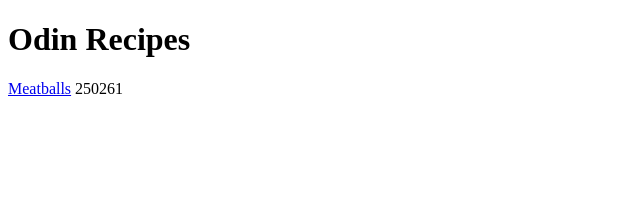
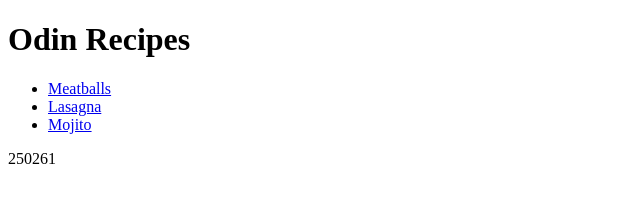
Before and after one commit to DarkWool/odin-recipes, a plain HTML site: page index.html in a window 1280 px wide. Shown: the whole page, without its empty margins (0-640 px from the left). Drawn offline with Linux system fonts and the light colour scheme.

Commit message:
Added another anchor tag to a new recipe

```diff
--- a/index.html
+++ b/index.html
@@ -7,7 +7,11 @@
 </head>
 <body>
 	<h1>Odin Recipes</h1>
-	<a href="recipes/meatballs.html">Meatballs</a>
+	<ul>
+		<li><a href="recipes/meatballs.html">Meatballs</a></li>
+		<li><a href="recipes/lasagna.html">Lasagna</a></li>
+		<li><a href="recipes/mojito.html">Mojito</a></li>
+	</ul>
 </body>
 
 </html>
```
